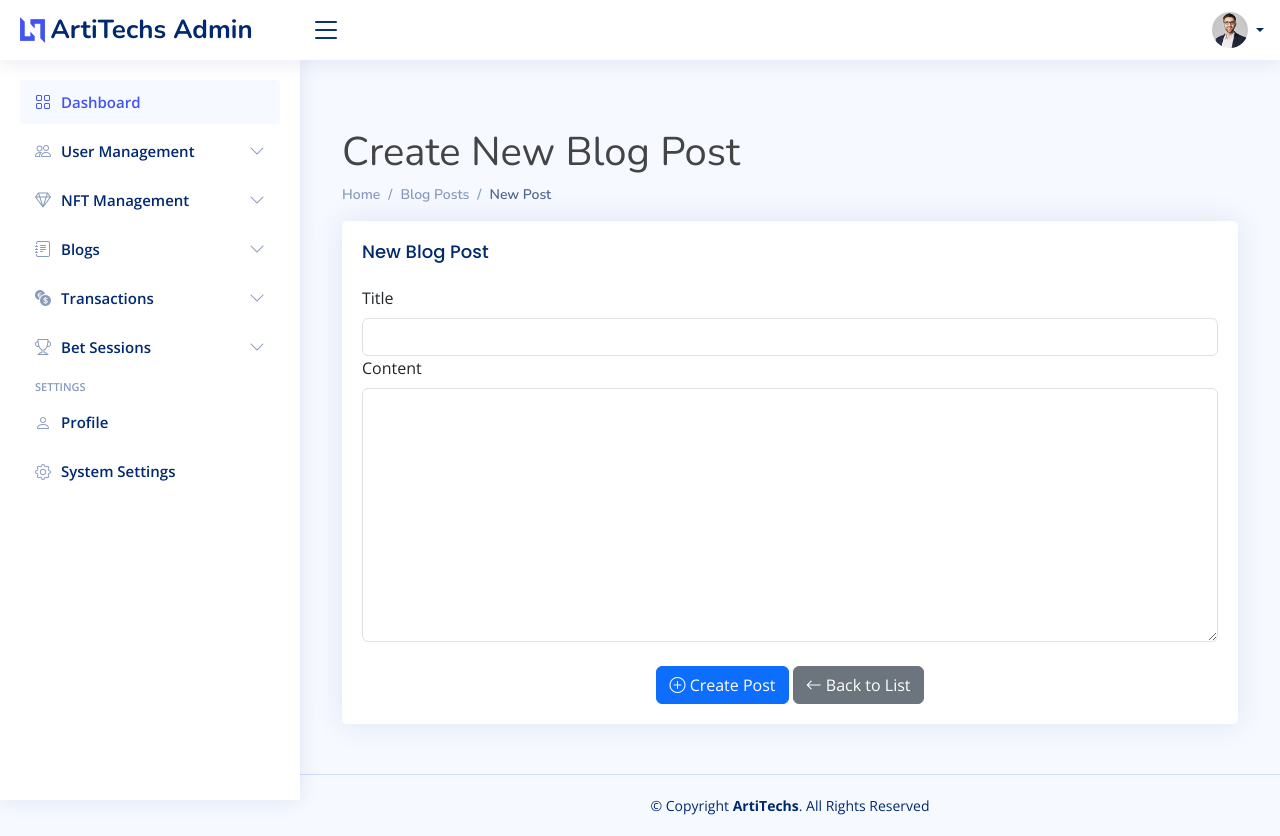
After one commit to Sou9-NFT/NFT-Marketplace-Web, a Symfony app: template templates/blog_back/post_new.html.twig in a window 1280 px wide. The commit adds this page. Run offline with Twig, Linux system fonts and the light colour scheme; the template is opened without the code that fills it, so the values that code supplies are empty; form fields are guessed from the names that the template uses; some libraries are stand-ins or nearby versions.

Commit message:
fix move route to back/blog #95

```diff
--- a/templates/base_back.html.twig
+++ b/templates/base_back.html.twig
@@ -36,7 +36,7 @@
     <header id="header" class="header fixed-top d-flex align-items-center">
         {% block header %}
         <div class="d-flex align-items-center justify-content-between">
-            <a href="{{ path('app_home_page_back') }}" class="logo d-flex align-items-center">
+            <a href="" class="logo d-flex align-items-center">
                 <img src="{{ asset('back_office/img/logo.png') }}" alt="Logo">
                 <span class="d-none d-lg-block">ArtiTechs Admin</span>
             </a>
@@ -78,7 +78,7 @@
         {% block sidebar %}
         <ul class="sidebar-nav" id="sidebar-nav">
             <li class="nav-item">
-                <a class="nav-link" href="{{ path('app_home_page_back') }}">
+                <a class="nav-link" href="">
                     <i class="bi bi-grid"></i>
                     <span>Dashboard</span>
                 </a>
@@ -131,8 +131,13 @@
                 </a>
                 <ul id="blog-nav" class="nav-content collapse" data-bs-parent="#sidebar-nav">
                     <li>
-                        <a href="{{ path('app_blog_back_posts') }}">
+                        <a href="{{ path('app_back_blog_index') }}">
                             <i class="bi bi-circle"></i><span>Posts</span>
+                        </a>
+                    </li>
+                    <li>
+                        <a href="{{ path('app_back_blog_new') }}">
+                            <i class="bi bi-circle"></i><span>New Post</span>
                         </a>
                     </li>
                     <li>
--- a/templates/blog_back/post_edit.html.twig
+++ b/templates/blog_back/post_edit.html.twig
@@ -1,4 +1,4 @@
-{% extends 'base_back.html.twig' %}
+{% extends 'base.html.twig' %}
 
 {% block title %}Edit Blog Post{% endblock %}
 
@@ -8,7 +8,7 @@
     <nav>
         <ol class="breadcrumb">
             <li class="breadcrumb-item"><a href="{{ path('app_home_page_back') }}">Home</a></li>
-            <li class="breadcrumb-item"><a href="{{ path('app_blog_back_posts') }}">Blog Posts</a></li>
+            <li class="breadcrumb-item"><a href="{{ path('app_back_blog_index') }}">Blog Posts</a></li>
             <li class="breadcrumb-item active">Edit Post</li>
         </ol>
     </nav>
@@ -44,7 +44,7 @@
                             <button type="submit" class="btn btn-primary">
                                 <i class="bi bi-save"></i> Update Post
                             </button>
-                            <a href="{{ path('app_blog_back_posts') }}" class="btn btn-secondary">
+                            <a href="{{ path('app_back_blog_index') }}" class="btn btn-secondary">
                                 <i class="bi bi-arrow-left"></i> Back to List
                             </a>
                         </div>
--- /dev/null
+++ b/templates/blog_back/post_new.html.twig
@@ -0,0 +1,46 @@
+{% extends 'base_back.html.twig' %}
+
+{% block title %}New Blog Post{% endblock %}
+
+{% block body %}
+    <div class="container mt-5">
+        <h1>Create New Blog Post</h1>
+
+        <nav>
+            <ol class="breadcrumb">
+                <li class="breadcrumb-item"><a href="{{ path('app_home_page_back') }}">Home</a></li>
+                <li class="breadcrumb-item"><a href="{{ path('app_back_blog_index') }}">Blog Posts</a></li>
+                <li class="breadcrumb-item active">New Post</li>
+            </ol>
+        </nav>
+
+        <div class="card">
+            <div class="card-body">
+                <h5 class="card-title">New Blog Post</h5>
+
+                {{ form_start(form, {'attr': {'class': 'row g-3'}}) }}
+                    <div class="col-12">
+                        {{ form_label(form.title, 'Title', {'label_attr': {'class': 'form-label'}}) }}
+                        {{ form_widget(form.title, {'attr': {'class': 'form-control'}}) }}
+                        {{ form_errors(form.title) }}
+                    </div>
+
+                    <div class="col-12">
+                        {{ form_label(form.content, 'Content', {'label_attr': {'class': 'form-label'}}) }}
+                        {{ form_widget(form.content, {'attr': {'class': 'form-control', 'rows': '10'}}) }}
+                        {{ form_errors(form.content) }}
+                    </div>
+
+                    <div class="text-center mt-4">
+                        <button type="submit" class="btn btn-primary">
+                            <i class="bi bi-plus-circle"></i> Create Post
+                        </button>
+                        <a href="{{ path('app_back_blog_index') }}" class="btn btn-secondary">
+                            <i class="bi bi-arrow-left"></i> Back to List
+                        </a>
+                    </div>
+                {{ form_end(form) }}
+            </div>
+        </div>
+    </div>
+{% endblock %}
```
Also changed, not shown: src/Controller/BackOffice/BlogController.php (added, +81 -0 lines), src/Controller/BlogController.php (+0 -26 lines), templates/blog_back/posts.html.twig (+6 -9 lines).
